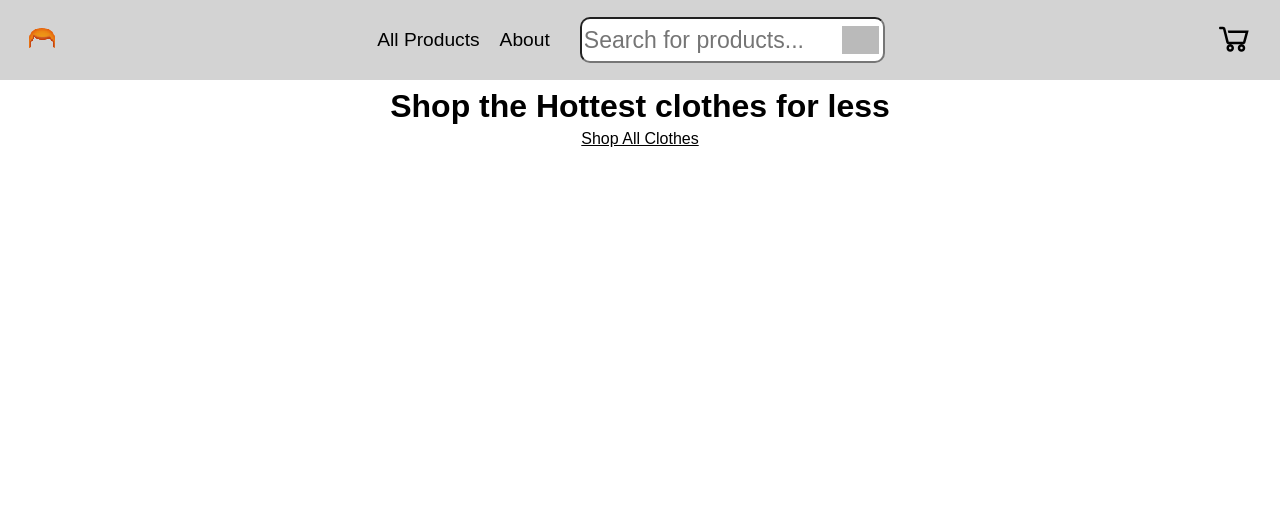
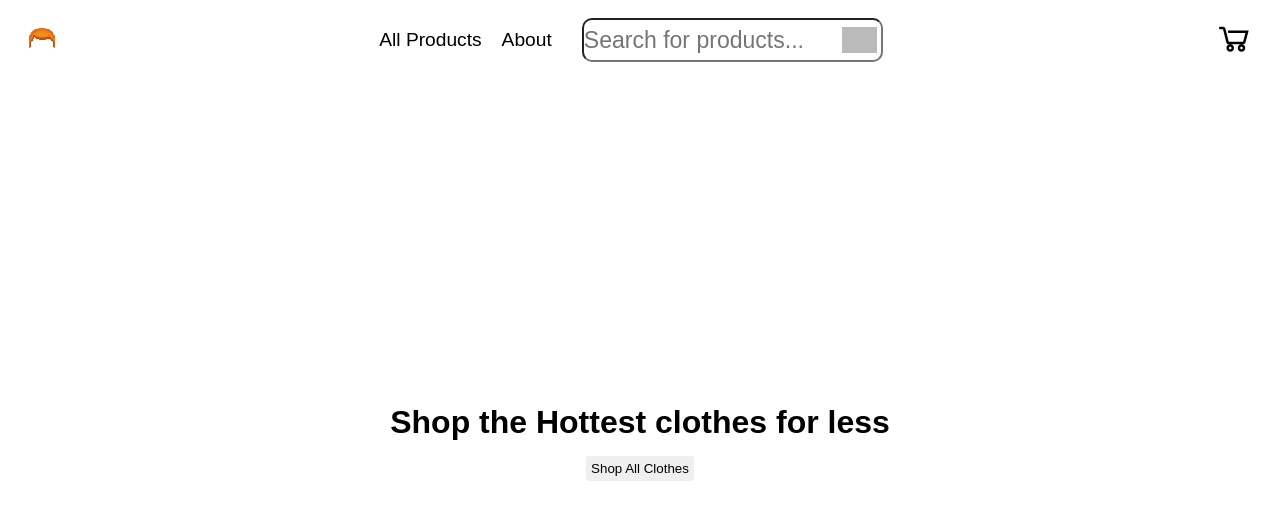
Before and after one commit to FrickTob/Ecommerce-Frontend, a React (Create React App) app: page / in a window 1280 px wide. Shown: the top 520 px of the page. Built offline with nearby package versions, Linux system fonts and the light colour scheme; grey boxes are pictures that could not be loaded.

Commit message:
General Tweaks

```diff
--- a/src/pages/ShopHomePage.tsx
+++ b/src/pages/ShopHomePage.tsx
@@ -7,7 +7,7 @@ const ShopHomePage = () => {
   return (
     <div className='homePage'>
       <h1>Shop the Hottest clothes for less</h1>
-      <Link className='allProductsHomepageLink' to={'/products/'}>Shop All Clothes</Link>
+      <button className='positiveButton'><Link className='allProductsHomepageLink' to={'/products/'}>Shop All Clothes</Link></button>
     </div>
   )
 }
--- a/src/styles/General.css
+++ b/src/styles/General.css
@@ -1,4 +1,4 @@
-.body {
+* {
     margin: 0;
     padding: 0;
 }
--- a/src/styles/Header.css
+++ b/src/styles/Header.css
@@ -4,7 +4,6 @@
     right: 0;
     top: 0;
     z-index: 3;
-    background-color: lightgray;
 }
 
 .topHeaderRow {
--- a/src/styles/ShopHomePage.css
+++ b/src/styles/ShopHomePage.css
@@ -1,8 +1,16 @@
+.homePage {
+    height: 90vh;
+    margin: none;
+    padding: none;
+    margin-top: 10vh;
+    display: flex;
+    flex-direction: column;
+    align-items: center;
+    justify-content: center;
+}
 
 .homePage * {
-    padding-top: 10vh;
     color: black;
-    width: 100%;
     text-align: center;
     display: flex;
     flex-direction: column;
@@ -11,11 +19,15 @@
     cursor: default;
 }
 
+
+.homePage button {
+    padding: 5px;
+}
+
 .allProductsHomepageLink {
-    padding: 0;
+    text-decoration: none;
 }
 
 .allProductsHomepageLink:hover {
-    color: gray;
     cursor: pointer;
 }
```
